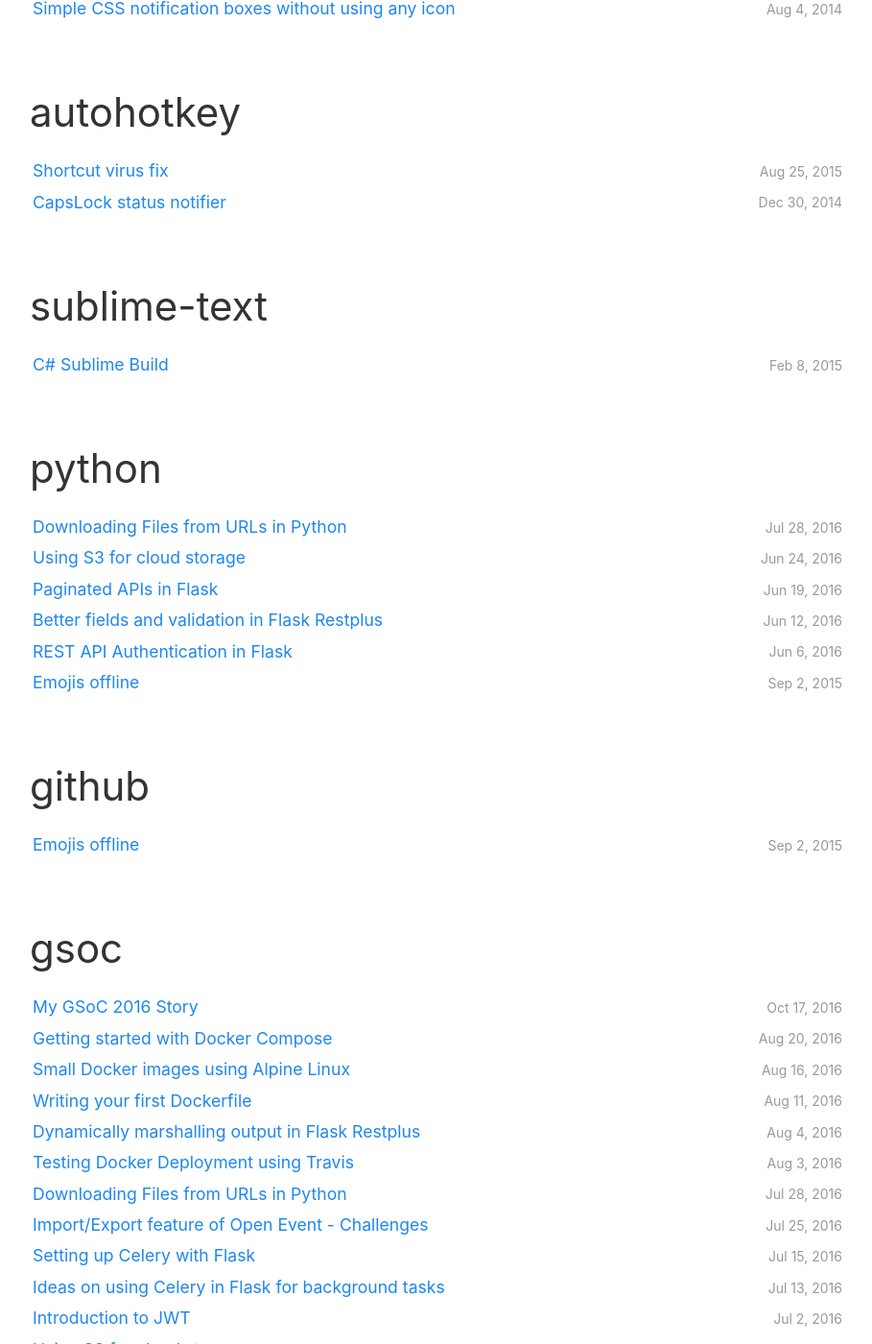
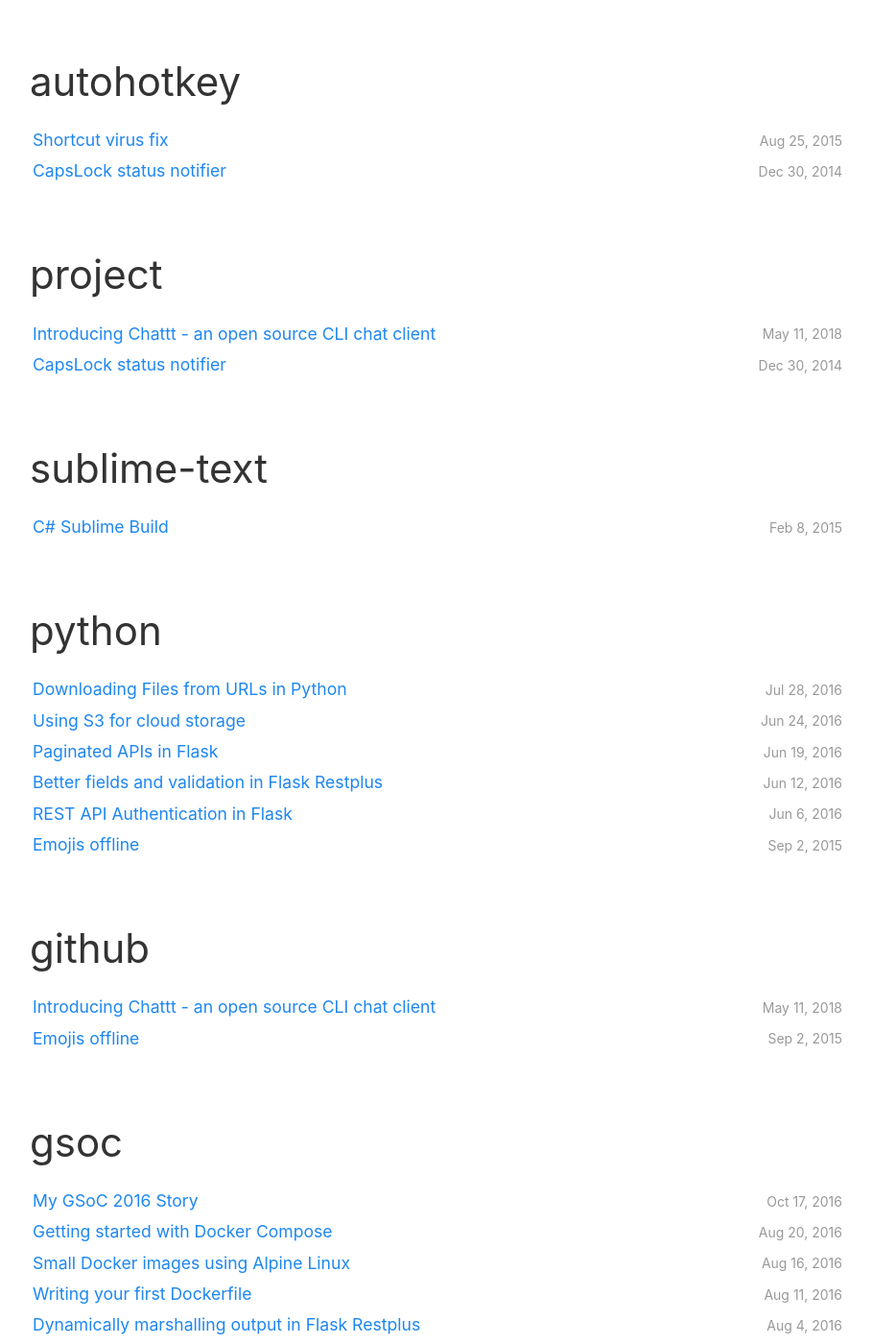
Before and after one commit to aviaryan/aviaryan.github.com-retired-2018, a Jekyll site: the page built from blog/tags.html, in a window 1280 px wide and 1400 px high, scrolled down 1558 px. Shown: the whole window at 96% size, without its empty margins (184-1093 px from the left). Built offline with Jekyll 4.4.1, drawn with Linux system fonts in a browser that asks for light colours; part of the change alters nothing that is shown; some of the changed text lies outside the part shown.

Commit message:
new post

````diff
--- a/_posts/2014-12-30-capslock-notifier-released.md
+++ b/_posts/2014-12-30-capslock-notifier-released.md
@@ -1,7 +1,7 @@
 ---
 layout: post
 title: CapsLock status notifier
-tags: autohotkey software
+tags: autohotkey project
 ---
 
 My new laptop didn't had a CapsLock LED so I decided to make a little tool (in AutoHotkey) which shows the caps-lock status in the system tray.
--- /dev/null
+++ b/_posts/2018-05-11-introducing-chattt.md
@@ -0,0 +1,61 @@
+---
+layout: post
+title: "Introducing Chattt - an open source CLI chat client"
+tags: open-source project github
+---
+
+<center>
+<img src="https://user-images.githubusercontent.com/4047597/39876787-b682c496-5491-11e8-97ba-a09e50fbc888.png">
+</center>
+
+So the past 2 months I was slowly working on my hobby project called "Chattt" and I just did the [v0.2](https://github.com/aviaryan/chattt/releases/tag/v0.2.0) release recently. It's quite ready for public use now so I thought I should share it with everyone.
+
+## So what is Chattt?
+
+Chattt is an open source terminal based chat system. Its selling point is that it is very simple to use and it doesn't require much technical knowledge. I created it because I always wanted to have a simpler chat system that worked right from the terminal. I know you might say, "IRC does the same thing" but the thing is that I have always found IRC too complex. But that could be because I haven't given it much of a shot.
+
+Well whatever be the reason here, I went ahead and did this project. I even published it on `npm`. Here is how you can install and use it.
+
+```sh
+$ npm install -g chattt
+$ chattt
+```
+Once installed, it's ready to use. The video below shows a demo.
+
+<center>
+<iframe width="672" height="378" src="https://www.youtube.com/embed/j-MDnWyzKpM?rel=0&amp;controls=0&amp;showinfo=0" frameborder="0" allow="autoplay; encrypted-media" allowfullscreen></iframe>
+</center>
+
+
+## The Development
+
+Chattt was developed entirely in **JavaScript**(JS) which also happens to be my new favorite language. I had to create two GitHub repositories for it since it required both a [backend](https://github.com/aviaryan/chattt-backend) and a [frontend](https://github.com/aviaryan/chattt) part.
+
+The backend part of Chattt is an ExpressJS server using [socket.io](http://socket.io/) for interacting with chat clients i.e. the Chattt CLI instances. For those who don't know, `socket.io` is a convenient library for using web sockets in your projects. Chattt uses the same concept to implement its core i.e. the chatting feature.
+
+I also needed a place to host the backend. Since it was just a hobby project and I wasn't too sure about its success, I didn't want to spend money on a compute server. But then I learned about [Glitch](https://glitch.com/) which allows hosting of NodeJS projects for free. I gave it a try and after a few attempts, I was able to host [chattt's backend on it](https://glitch.com/edit/#!/chattt).
+
+Coming to the frontend part, I had to make a CLI for Chattt. This was a real challenge for me because a CLI chat application requires a very dynamic command-line interface i.e. the command line window should update-in-place. I didn't know how to do such a thing. But then I stumbled upon [blessed](https://github.com/chjj/blessed), a terminal interface library which allowed me to do just that. So excited, I started learning how to use it. Now this was quite challenging since blessed's documentation was massive and I didn't understand the keywords used there (since I hadn't done CLI programming before). But then I came upon [gitter-cli](https://github.com/RodrigoEspinosa/gitter-cli) which was an open-source CLI chat client for [Gitter](https://gitter.im/) and it also used the `blessed` library. So after going through its codebase, I was able to pick up `blessed`'s concepts better and this helped me to finally develop the chattt's user interface(UI).
+
+Connecting the UI with the backend to display chats was fairly easy once we had the UI so I won't be talking about that. But in the end, I think I did an impressive job on the UI, the result of which it looks like this now.
+
+<center>
+<img src="https://user-images.githubusercontent.com/4047597/39875179-8489d65e-548d-11e8-990a-5a969aeba0ca.png">
+</center>
+
+
+## What's Next?
+
+Glad you asked. Chattt is still in an early phase (only `v0.2`) and I plan to add some more features to it. The most notable ones are -
+
+- Feature to set custom backend server in the client [v0.3]
+- Feature to view active user list of a channel before actually joining it [v0.3]
+
+I also plan to generalize the Chattt frontend to support other chat/communication providers like Telegram and Discord. Many users have suggested me this and I will give it a try after publishing `[v0.3]`. If you don't want to miss on these updates, I would suggest [watching](https://github.com/aviaryan/chattt/watchers) the GitHub repo.
+
+
+## Conclusion
+
+Chattt is one of the [many](https://github.com/aviaryan?tab=repositories) "hobby" open source projects of mine. I learned a lot of new things developing it. I would really appreciate if you can share your suggestions and ideas regarding it with me on my Discord (**aviaryan#7504**) or GitHub. Seriously, they mean a lot. And thanks for reading this far.  Bye! 😊
+
+👋🏻👋🏻👋🏻
````
Also changed, not shown: README.md.
